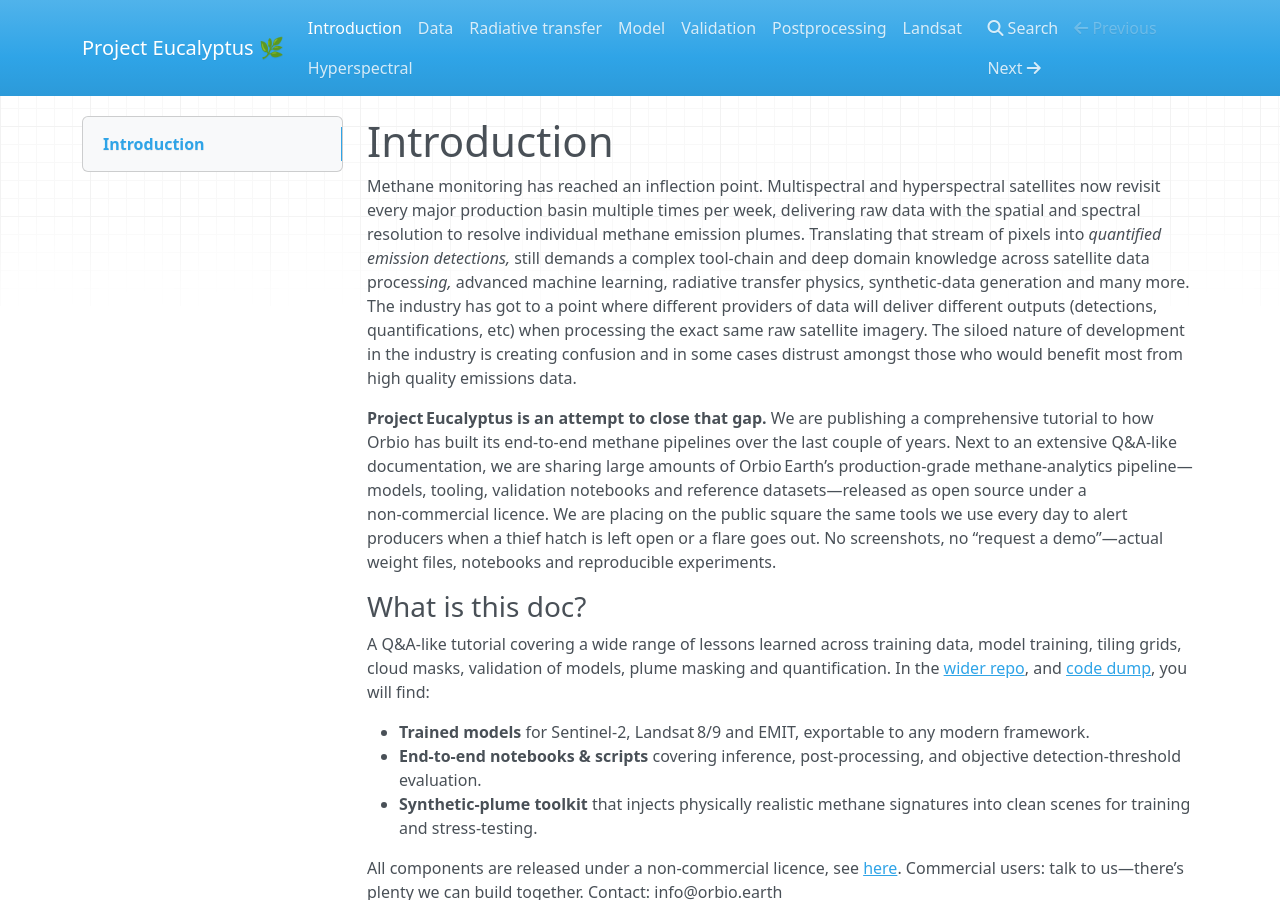
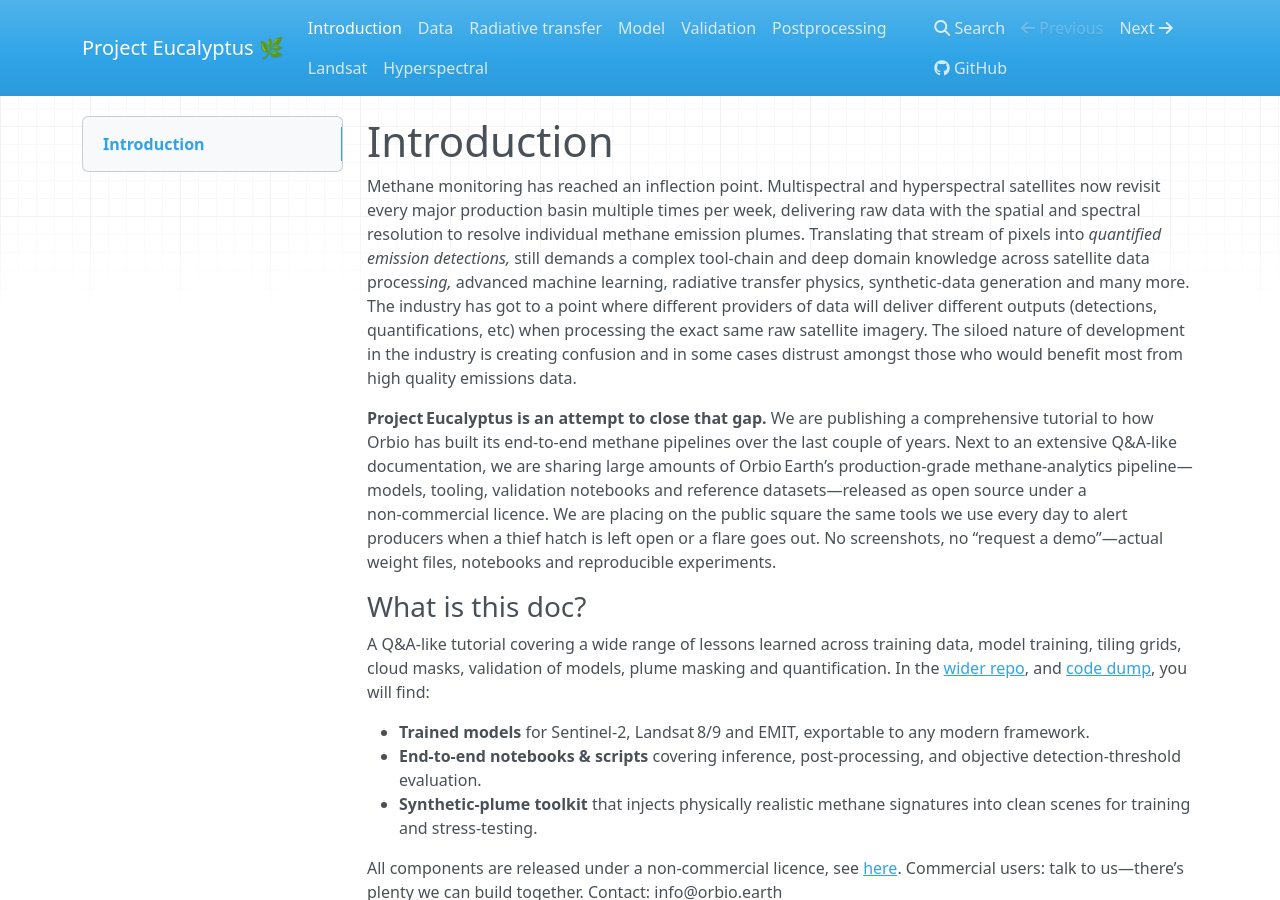
Before and after one commit to Orbio-Earth/Project-Eucalyptus, an MkDocs documentation site: the page built from docs/index.md, in a window 1280 px wide and 900 px high. Built offline with MkDocs 1.6.1, drawn with Linux system fonts in a browser that asks for light colours; nearby versions of some CDN libraries.

Commit message:
Add github icon to pages (#6)

```diff
--- a/mkdocs.yml
+++ b/mkdocs.yml
@@ -4,33 +4,15 @@ docs_dir: docs
 
 use_directory_urls: false
 
+repo_url: https://github.com/Orbio-Earth/Project-Eucalyptus
+edit_uri: ""
+
 # Theming
 theme:
 features:
   - navigation.indexes
-
-#   name: material
-#   logo: assets/logo.png
-#   favicon: assets/logo.png
-#   font:
-#     text: Source Sans Pro
-#     code: Fira Mono
-#   palette:
-#     - media: "(prefers-color-scheme: light)"
-#       scheme: default
-#       primary: teal
-#       accent: deep purple
-#       toggle:
-#         icon: octicons/moon-24
-#         name: Dark Mode
-#
-#     - media: "(prefers-color-scheme: dark)"
-#       scheme: slate
-#       primary: teal
-#       accent: deep purple
-#       toggle:
-#         icon: octicons/sun-24
-#         name: Light Mode
+  - icon:
+    repo: fontawesome/brands/github
 
 # Navigation
 nav:
```
